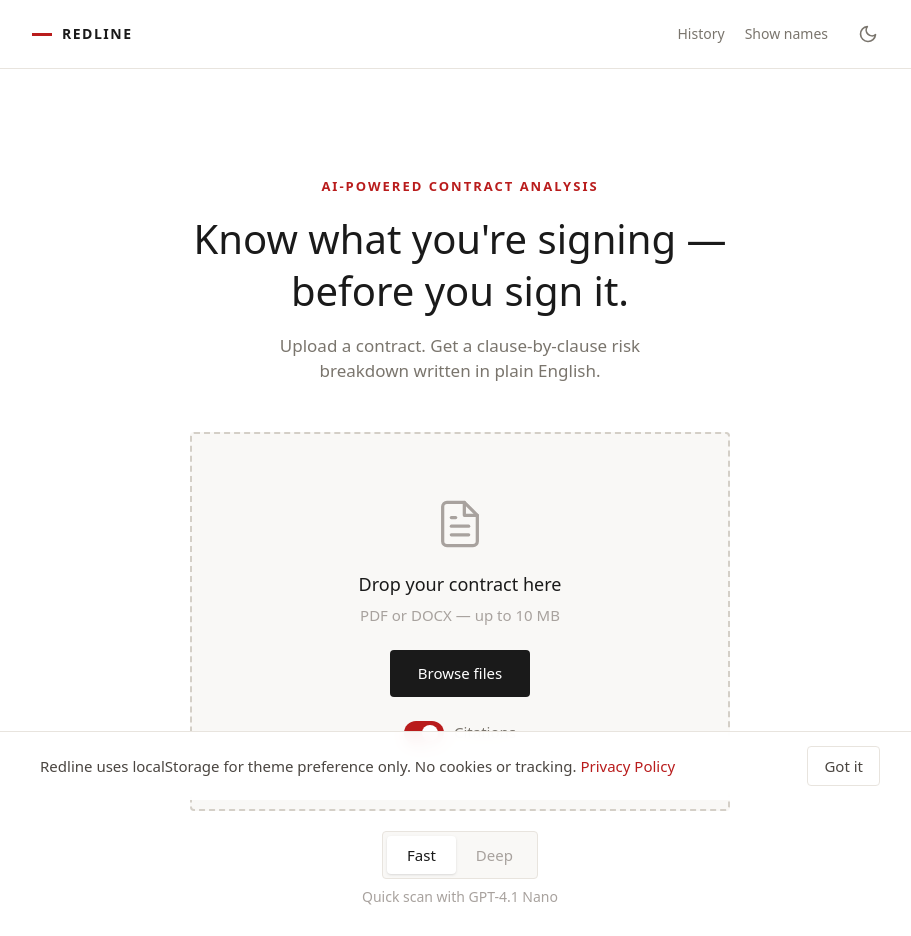
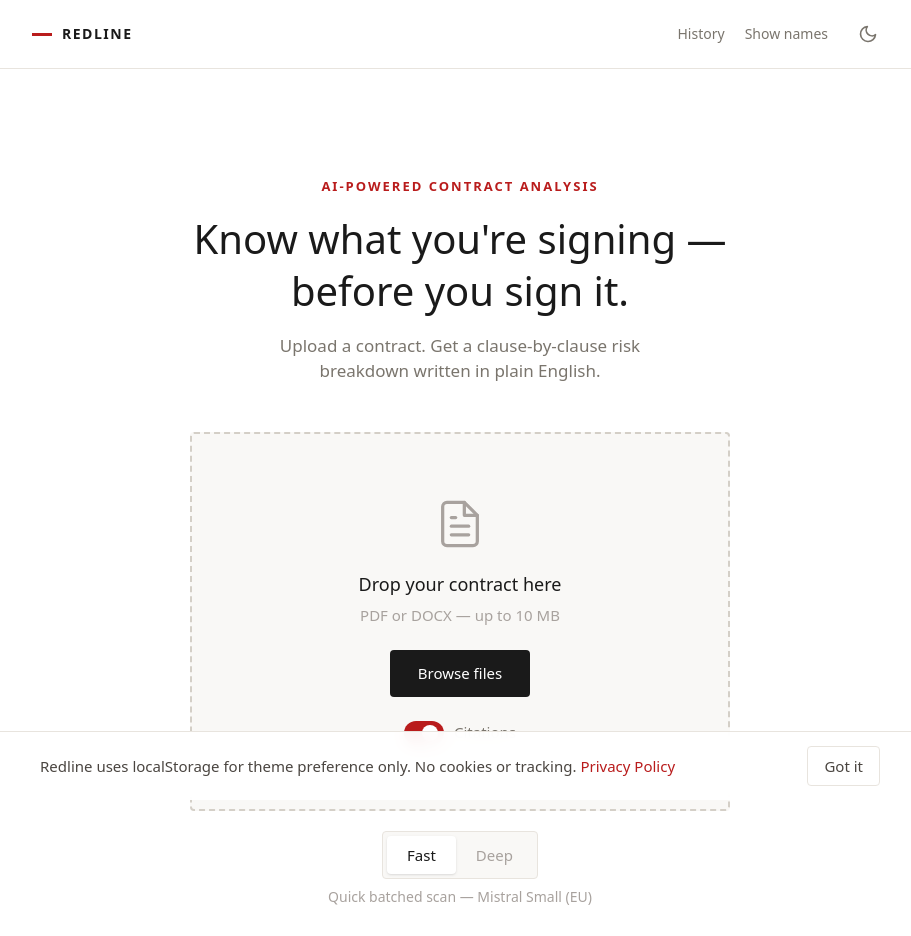
Before and after one commit to Seb281/redline, a Next.js app in the folder frontend/: page / in a window 1280 px wide. Shown: the top 936 px of the page, without its empty margins (180-1091 px from the left). Built offline with nearby package versions, Linux system fonts and the light colour scheme; no server answers.

Commit message:
feat(ui): landing-page subtitle names Mistral Small (EU), not GPT-4.1

```diff
--- a/frontend/src/app/page.tsx
+++ b/frontend/src/app/page.tsx
@@ -312,7 +312,7 @@ export default function Home() {
             </div>
           </div>
           <p className="mt-2 text-center text-sm text-[var(--text-muted)] font-[var(--font-body)]">
-            {mode === "fast" ? "Quick scan with GPT-4.1 Nano" : "Thorough per-clause analysis with GPT-4.1"}
+            {mode === "fast" ? "Quick batched scan — Mistral Small (EU)" : "Thorough per-clause analysis — Mistral Small (EU)"}
           </p>
 
           {/* Demo CTA */}
```
